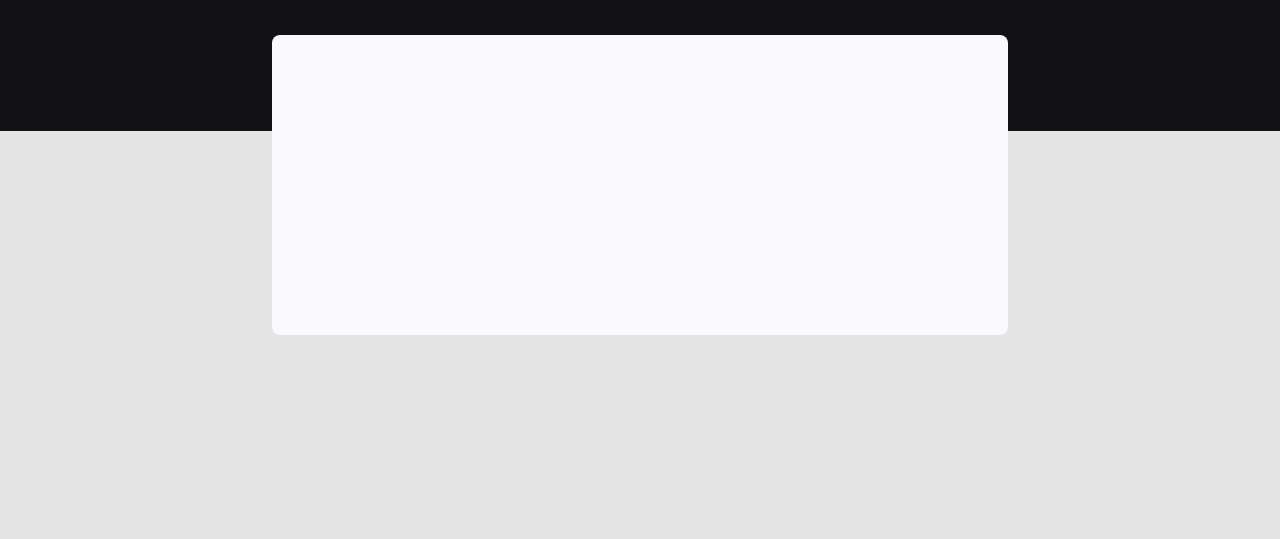
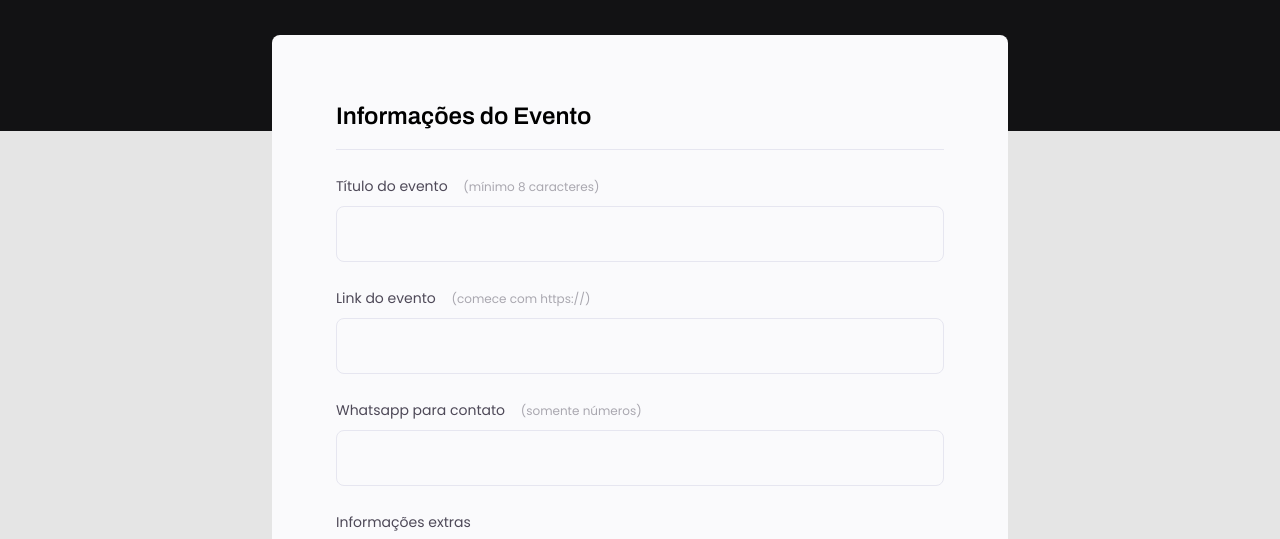
Before and after one commit to luprime/projeto-03-explorer, a plain HTML site: page index.html in a window 1280 px wide. Shown: the part 237-776 px from the top of the page. Drawn offline with Linux system fonts and the light colour scheme.

Commit message:
criação dos 4 primeiros inputs

```diff
--- a/index.html
+++ b/index.html
@@ -22,6 +22,33 @@
         </header>
         <form>
 
+            <fieldset>
+                <div class="fieldset-wrapper">
+                    <legend>Informações do Evento</legend>
+
+                    <div class="input-wrapper">
+                    <label for="event-tittle">Título do evento <span>(mínimo 8 caracteres)</span></label>
+                    <input type="text" id="event-tittle" />
+                    </div>
+
+                    <div class="input-wrapper">
+                    <label for="event-url">Link do evento <span>(comece com https://)</span></label>
+                    <input type="url" id="event-url" />
+                    </div>
+
+                    <div class="input-wrapper">
+                    <label for="event-whastapp">Whatsapp para contato <span>(somente números)</span></label>
+                    <input type="number" id="event-whastapp" />
+                    </div>
+
+                    <div class="input-wrapper">
+                    <label for="event-info">Informações extras</label>
+                    <textarea id="event-info"></textarea>
+                    </div>
+                </div>
+
+            </fieldset>
+
         </form>
     </div>
 
--- a/style.css
+++ b/style.css
@@ -1,5 +1,15 @@
+*{
+    margin: 0;
+    padding: 0;
+    box-sizing: border-box;
+}
+
+body, input, button, select, textarea{
+    font-family: 'Poppins', sans-serif;
+}
+
 body{
-    font-family: 'Poppins', sans-serif;
+
     background: #e5e5e5;
 }
 
@@ -31,6 +41,8 @@ header h1{
     font-size: 36px;
     line-height: 42px;
     color: white;
+
+    margin-bottom: 24px;
 }
 
 header p{
@@ -45,4 +57,76 @@ form{
     background: #fafafc;
     border-radius: 8px;
     min-height: 300px;
+
+    padding: 64px;
 }
+
+fieldset{
+    border: none;
+}
+
+.fieldset-wrapper{
+    display: flex;
+    flex-direction: column;
+    gap: 24px;
+}
+
+fieldset legend{
+    font-family: 'Archivo', sans-serif;
+    font-weight: 600;
+    font-size: 24px;
+    line-height: 34px;
+
+    width: 100%;
+
+    border-bottom: 1px solid #e6e6f0;
+    padding-bottom: 16px;
+}
+
+.input-wrapper {
+    display: flex;
+    flex-direction: column;
+}
+
+.input-wrapper label{
+    font-size: 14px;
+    line-height: 24px;
+
+    color: #4e4958;
+
+    margin-bottom: 8px;
+}
+
+.input-wrapper label span{
+    margin-left: 12px;
+
+    font-size: 12px;
+    line-height: 20px;
+
+    color: #a9a7af;
+}
+
+.input-wrapper label span:hover{
+    color: #6c6a71;
+}
+
+.input-wrapper input, .input-wrapper textarea{
+    background: #fafafc;
+
+    border: 1px solid #e6e6f0;
+    border-radius: 8px;
+
+    height: 56px;
+
+    padding: 0 12px;
+
+    font-size: 16px;
+    line-height: 26px;
+
+    color: #6c6a71
+}
+
+.input-wrapper textarea{
+    padding: 0 5px;
+    height: 168px;
+}
```
